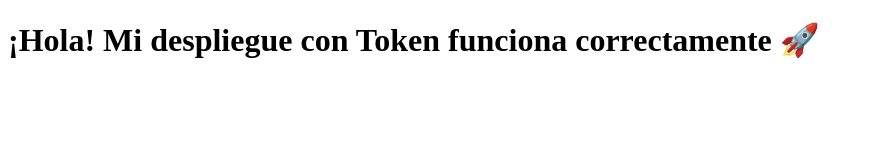
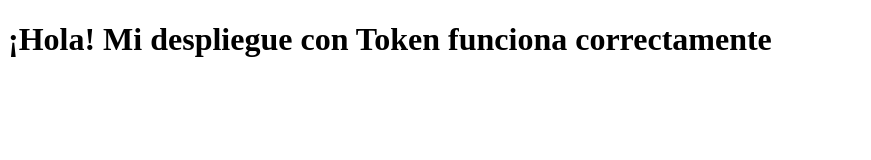
Before and after one commit to luisalberto2003/rueba-Pr-ctica-3er-Parcial, a plain HTML site: page index.html in a window 1280 px wide. Shown: the whole page, without its empty margins (0-871 px from the left). Drawn offline with Linux system fonts and the light colour scheme.

Commit message:
Cambios pequeños

```diff
--- a/index.html
+++ b/index.html
@@ -5,6 +5,6 @@
     <title>Mi Sitio Web - Prueba P3</title>
 </head>
 <body>
-    <h1>¡Hola! Mi despliegue con Token funciona correctamente 🚀</h1>
+    <h1>¡Hola! Mi despliegue con Token funciona correctamente</h1>
 </body>
 </html>
```
Also changed, not shown: 1 other file.
